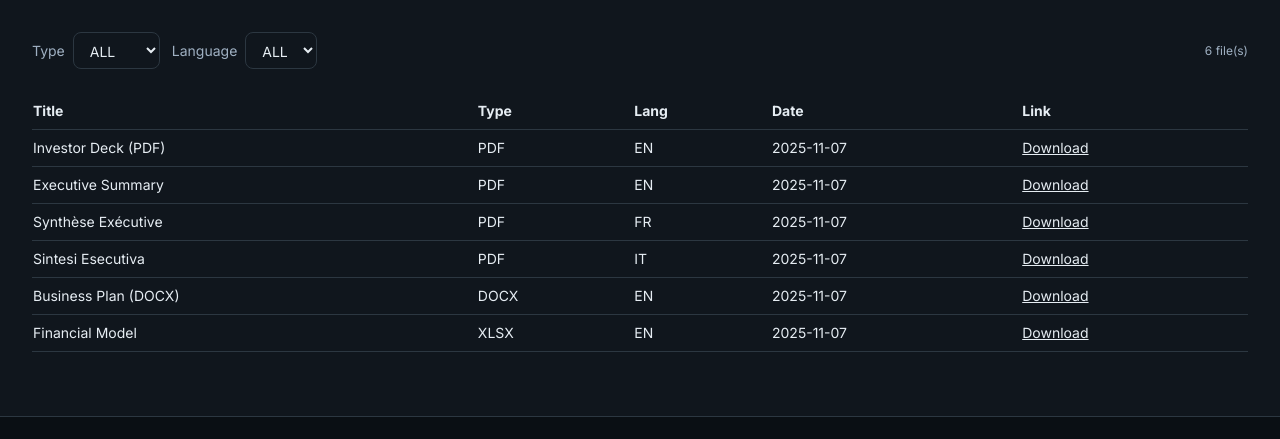
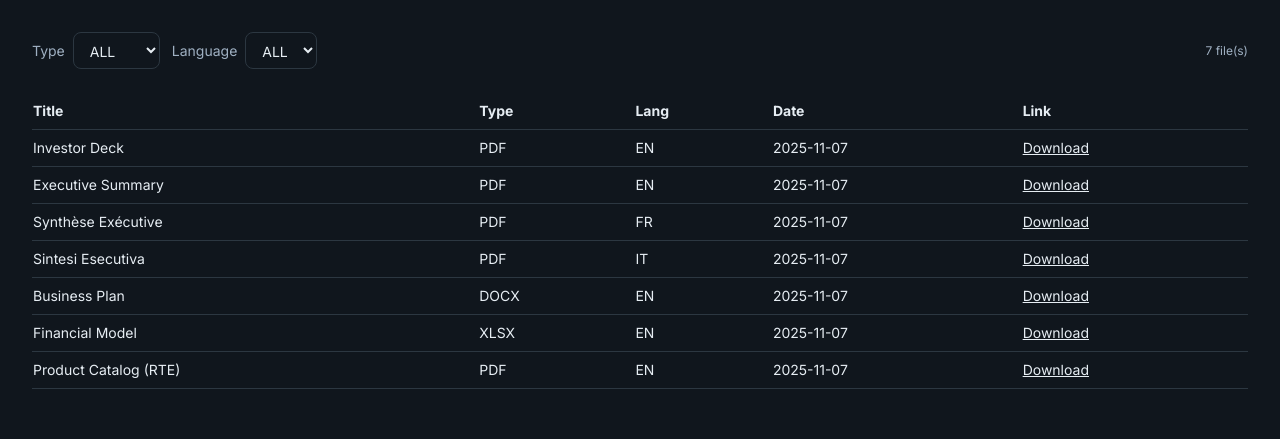
Before and after one commit to wtoscano1/evra-esg, a React (Vite) app: page / in a window 1280 px wide. Shown: the part 3102-3541 px from the top of the page. Built offline with nearby package versions, Linux system fonts and the light colour scheme.

Commit message:
Fix executive summary PDF paths

```diff
--- a/src/App.jsx
+++ b/src/App.jsx
@@ -236,12 +236,13 @@ export default function ESGEvraSite() {
 
   // ── documents manifest ─────────────────────────────────────────────────────
   const docsManifest = [
-    { title: "Investor Deck (PDF)", path: "/deck/EVRA-Investor-Pitch-Deck.pdf", type: "PDF", lang: "EN", date: "2025-11-07" },
+    { title: "Investor Deck", path: "/deck/EVRA-Investor-Pitch-Deck.pdf", type: "PDF", lang: "EN", date: "2025-11-07" },
     { title: "Executive Summary", path: "/deck/Executive_Summary_EN.pdf", type: "PDF", lang: "EN", date: "2025-11-07" },
     { title: "Synthèse Exécutive", path: "/deck/Resume_Executif_FR.pdf", type: "PDF", lang: "FR", date: "2025-11-07" },
     { title: "Sintesi Esecutiva", path: "/deck/Sintesi_Esecutiva_IT.pdf", type: "PDF", lang: "IT", date: "2025-11-07" },
-    { title: "Business Plan (DOCX)", path: "/docs/Business_Plan_ESG_Evra.docx", type: "DOCX", lang: "EN", date: "2025-11-07" },
+    { title: "Business Plan", path: "/docs/Business_Plan_ESG_Evra.docx", type: "DOCX", lang: "EN", date: "2025-11-07" },
     { title: "Financial Model", path: "/docs/Financial_Model.xlsx", type: "XLSX", lang: "EN", date: "2025-11-07" },
+    { title: "Product Catalog (RTE)", path: "/docs/Product_Catalog.pdf", type: "PDF", lang: "EN", date: "2025-11-07" },
   ];
 
   const filteredDocs = docsManifest.filter(
```
